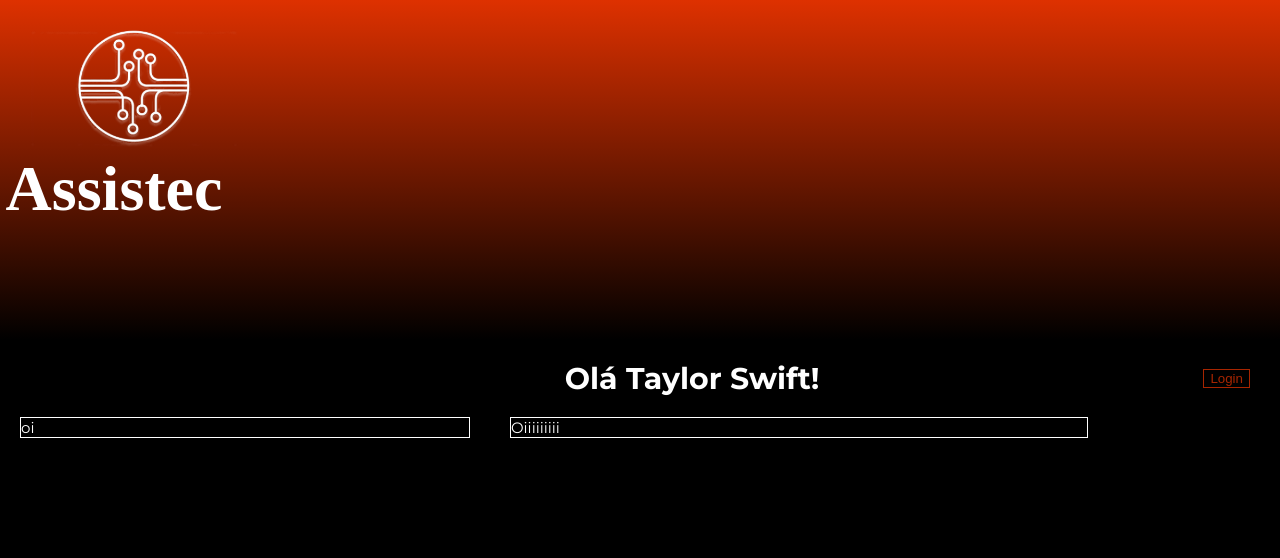
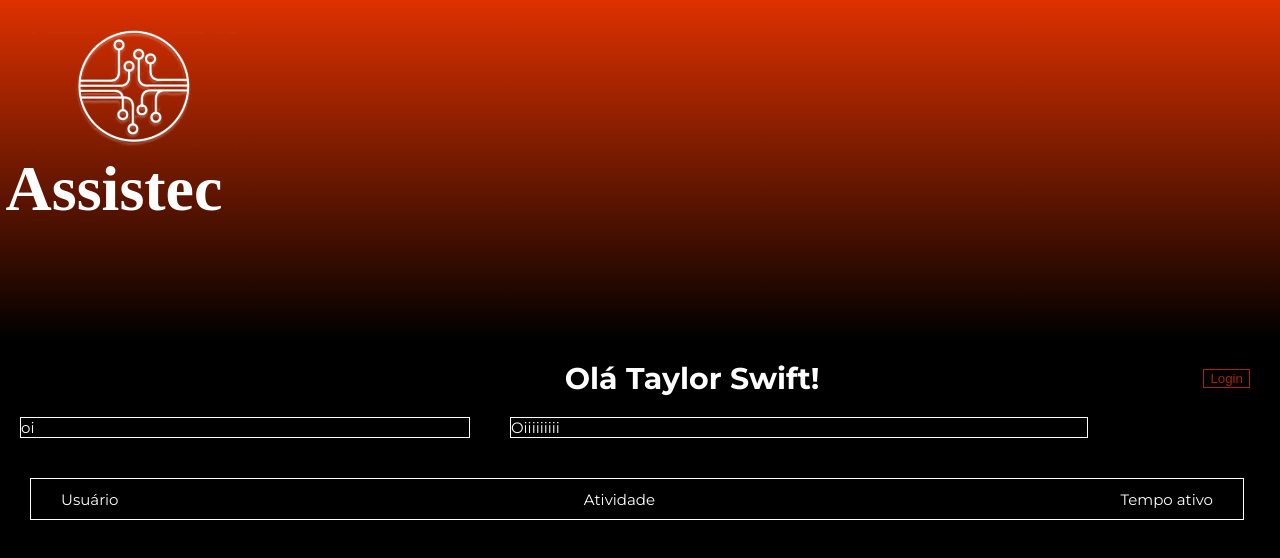
Before and after one commit to LuizVerteiro/trainee-g4-cpe, a React (Vite) app in the folder trainee-cpe/: page /logada in a window 1280 px wide. Shown: the top 558 px of the page. Built offline with nearby package versions, Linux system fonts and the light colour scheme.

Commit message:
Cabeçalho/Header tabela Home-logada

```diff
--- a/trainee-cpe/src/Pages/Home_logada/Home_logada.jsx
+++ b/trainee-cpe/src/Pages/Home_logada/Home_logada.jsx
@@ -9,6 +9,7 @@ import {
   Login,
   Linha,
   DivAjuda,
+  DivHeaderTabela,
 } from "./Styles";
 import ImageLogo from "../../Assets/Logo.png";
 
@@ -30,6 +31,12 @@ function Home_logada() {
         <DivAvisos>oi</DivAvisos>
         <DivAjuda>Oiiiiiiiii</DivAjuda>
       </Linha>
+
+      <DivHeaderTabela>
+        <div>Usuário</div>
+        <div>Atividade</div>
+        <div>Tempo ativo</div>
+      </DivHeaderTabela>
     </Container>
   );
 }
--- a/trainee-cpe/src/Pages/Home_logada/Styles.js
+++ b/trainee-cpe/src/Pages/Home_logada/Styles.js
@@ -76,3 +76,16 @@ export const DivAjuda = styled.div`
   width: 45%;
   border: 1px solid #fff;
 `;
+
+export const DivHeaderTabela = styled.div`
+  display: flex;
+  align-items: center;
+  border: 1px solid #fff;
+  height: 40px;
+  width: 90%;
+  margin-top: 40px;
+  padding-left: 30px;
+  padding-right: 30px;
+  margin-left: 30px;
+  justify-content: space-between;
+`;
```
